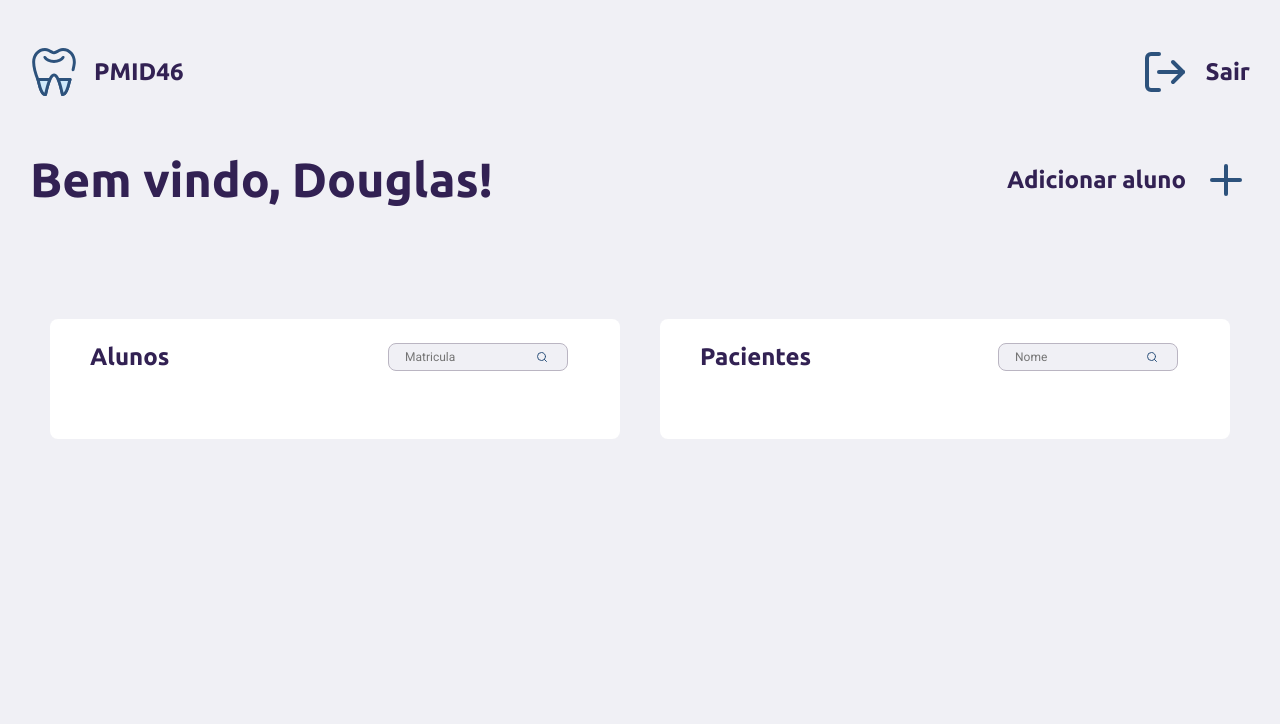
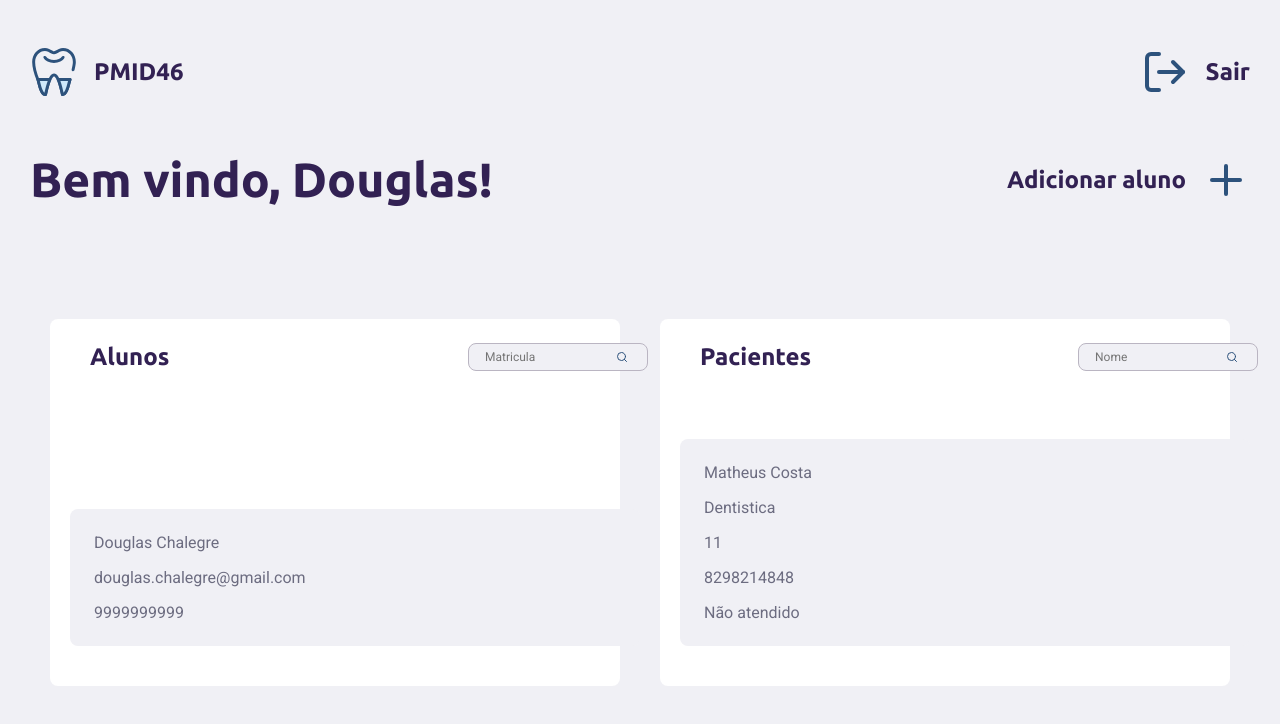
Before and after one commit to douglaschalegre/PMID46, a React (Create React App) app in the folder web/: page /admin/painel in a window 1280 px wide. Shown: the top 724 px of the page. Built offline with nearby package versions, Linux system fonts and the light colour scheme; the HTML template or start-up script is replaced by a standard one.

Commit message:
Starting development of data component

```diff
--- a/web/src/pages/Admin/index.tsx
+++ b/web/src/pages/Admin/index.tsx
@@ -42,6 +42,11 @@ const LandingPage = () => {
 								<FiSearch size={12} className="icon-search"/>
 							</div>
 						</div>
+						<div className="content-data">
+							<p>Douglas Chalegre</p>
+							<p>douglas.chalegre@gmail.com</p>
+							<p>9999999999</p>
+						</div>
 					</div>
 					<div className="content-component">
 						<div className="content-header">
@@ -50,6 +55,13 @@ const LandingPage = () => {
 								<input type="text" placeholder="Nome"/>
 								<FiSearch size={12} className="icon-search"/>
 							</div>
+						</div>
+						<div className="content-data">
+							<p>Matheus Costa</p>
+							<p>Dentistica</p>
+							<p>11</p>
+							<p>8298214848</p>
+							<p>Não atendido</p>
 						</div>
 					</div>
 				</div>
--- a/web/src/pages/Admin/styles.css
+++ b/web/src/pages/Admin/styles.css
@@ -59,11 +59,13 @@
 
 #page-admin .content main div .content-component{
   width: 50vw;
+  max-height: 50vh;
   font-size: 24px;
   background-color: #ffffff;
   border-radius: 8px;
   margin-left: 20px;
   margin-right: 20px;
+  flex-direction: column;
 }
 
 #page-admin .content main div .content-component .content-header{
@@ -94,11 +96,21 @@
   padding-right: 40px;
   font-size: 12px;
 }
-
-
-
 #page-admin .content main div .content-component input:focus{
   outline: 0;
+}
+
+#page-admin .content main div .content-component .content-data{
+  flex-direction: column;
+  width: 100%;
+  background-color: #F0F0F5;
+  border-radius: 8px;
+  margin: 0px 40px 40px 20px;
+  padding: 16px;
+  font-size: 16px;
+}
+#page-admin .content main div .content-component .content-data p{
+  margin: 8px;
 }
 
 input::-webkit-outer-spin-button,
@@ -106,7 +118,6 @@ input::-webkit-inner-spin-button {
   -webkit-appearance: none;
   margin: 0;
 }
-
 /* Firefox */
 input[type=number] {
   -moz-appearance: textfield;
```
